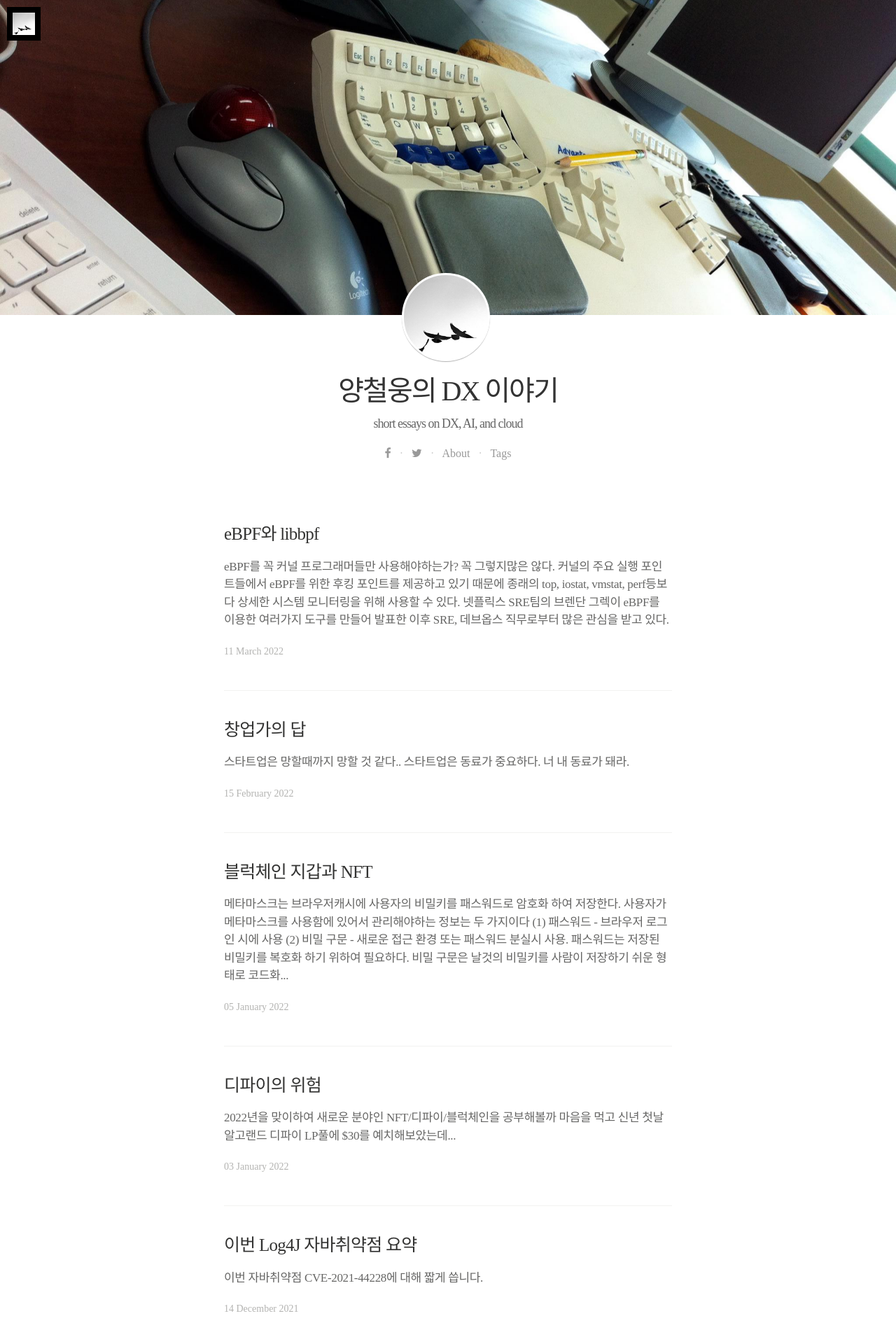
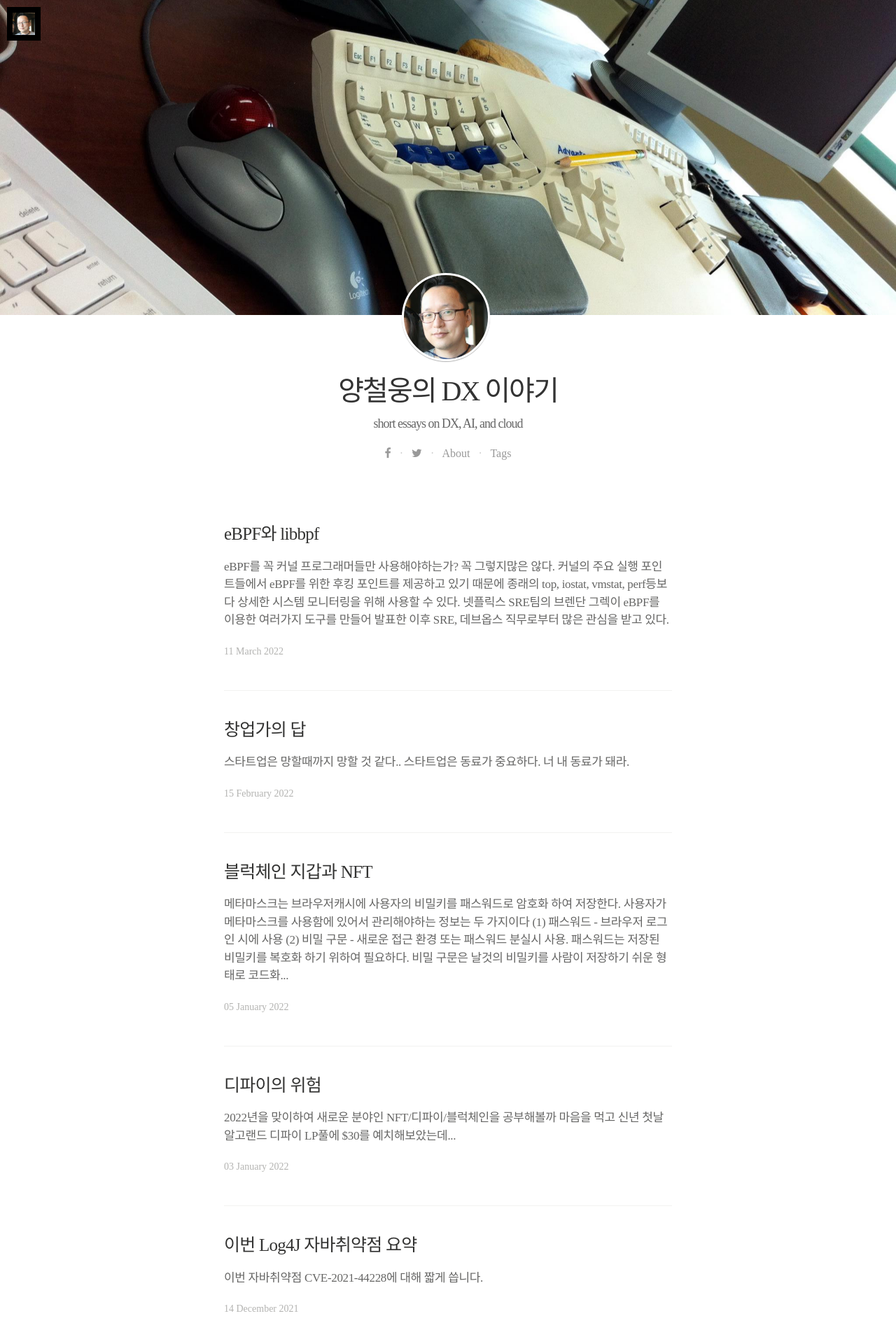
Before and after one commit to cwyang/cwyang.github.io, a Jekyll site: the page built from index.html, in a window 1280 px wide. Shown: the top 1920 px of the page at 70% size. Built offline with Jekyll 4.4.1, drawn with Linux system fonts in a browser that asks for light colours; nearby versions of some CDN libraries; some web fonts are replaced; the list of posts is cut into pages by our own code.

Commit message:
logo change

```diff
--- a/_config.yml
+++ b/_config.yml
@@ -13,7 +13,7 @@ description: > # this means to ignore newlines until "email:"
 url: "http://cwyang.github.io" # the base hostname & protocol for your site, e.g. http://example.com
 twitter_username: cwyang
 github_username:  cwyang
-logo: "/assets/images/logo.jpg"
+logo: "/assets/images/cwyang2016.jpg"
 cover: "/assets/images/background_image.jpg"
 name: 'cwyang'
 author: 양철웅
@@ -37,7 +37,7 @@ naver_site_verification: "cec40b2338ce973c5b5588326daed5c126a0c415"
 
 social:
   - icon:	facebook
-    url:	https://facebook.com/cwyang72
+    url:	https://facebook.com/cwyang89
     desc: Connect with me facebook
     share_url: https://www.facebook.com/sharer.php
     share_title: ?t=
```
Also changed, not shown: assets/images/cwyang2016.jpg (added).
